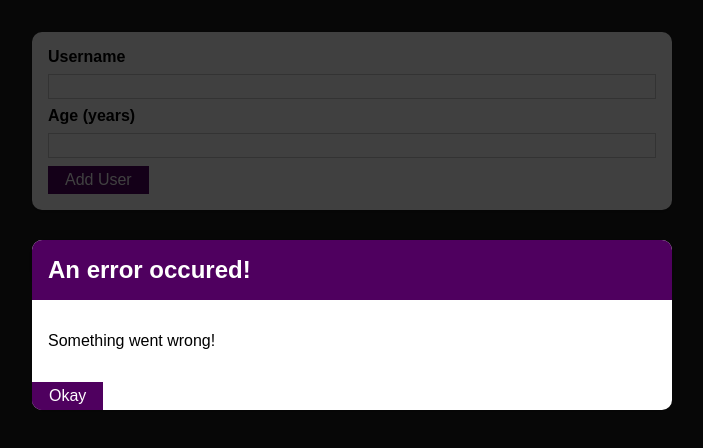
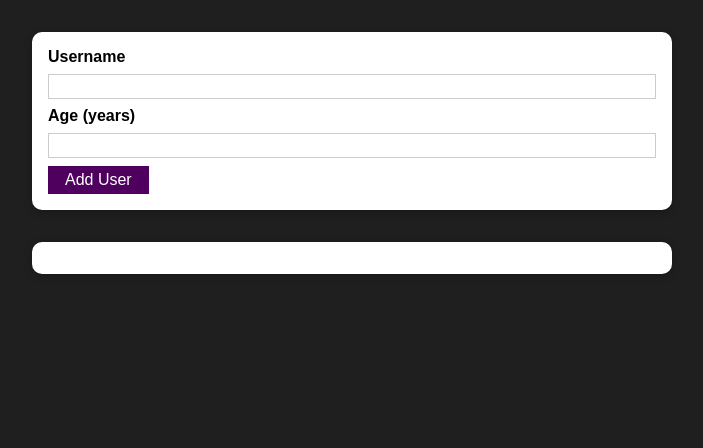
Before and after one commit to dluigi/react-users-manager, a React (Create React App) app: page / in a window 1280 px wide. Shown: the top 448 px of the page, without its empty margins (288-991 px from the left). Built offline with nearby package versions, Linux system fonts and the light colour scheme.

Commit message:
Managing the Error State

```diff
--- a/src/components/UI/ErrorModal.js
+++ b/src/components/UI/ErrorModal.js
@@ -6,7 +6,7 @@ import classes from "./ErrorModal.module.css";
 const ErrorModal = (props) => {
   return (
     <div>
-      <div className={classes.backdrop}></div>
+      <div className={classes.backdrop} onClick={props.onConfirm}></div>
       <Card className={classes.modal}>
         <header className={classes.header}>
           <h2>{props.title}</h2>
@@ -15,7 +15,7 @@ const ErrorModal = (props) => {
           <p>{props.message}</p>
         </div>
         <footer className={classes.footer}>
-          <Button>Okay</Button>
+          <Button onClick={props.onConfirm}>Okay</Button>
         </footer>
       </Card>
     </div>
--- a/src/components/Users/AddUser.js
+++ b/src/components/Users/AddUser.js
@@ -1,4 +1,4 @@
-import React, { useState, userState } from "react";
+import React, { useState } from "react";
 import Card from "../UI/Card";
 import classes from "./AddUser.module.css";
 import Button from "../UI/Button";
@@ -7,15 +7,24 @@ import ErrorModal from "../UI/ErrorModal";
 const AddUser = (props) => {
   const [enteredUsername, setEnteredUsername] = useState("");
   const [enteredAge, setEnteredAge] = useState("");
+  const [error, setError] = useState();
 
   const addUserHandler = (event) => {
     event.preventDefault();
     // ALTERNATIVE: if ((enteredUsername.length > 0 && enteredAge.length > 0) && enteredAge > 0)
     if (enteredUsername.trim().length === 0 || enteredAge.trim().length === 0) {
+      setError({
+        title: "Invalid Input",
+        message: "Please enter a valid name and age (non-empty values).",
+      });
       return;
     }
     if (+enteredAge < 1) {
       // enteredAge is a number, but to ensure the browser will run perfectly, we'll add '+' before the variable
+      setError({
+        title: "Invalid Age",
+        message: "Please enter a valid age (> 0).",
+      });
       return;
     }
     //console.log(enteredUsername, enteredAge);
@@ -32,9 +41,13 @@ const AddUser = (props) => {
     setEnteredAge(event.target.value);
   };
 
+  const errorHandler = () => {
+    setError(null);
+  };
+
   return (
     <div>
-      <ErrorModal title="An error occured!" message="Something went wrong!" />
+      {error && <ErrorModal title={error.title} message={error.message} onConfirm={errorHandler}/>}
       <Card className={classes.input} z>
         <form onSubmit={addUserHandler}>
           <label htmlFor="username">Username</label>
```
Also changed, not shown: src/components/UI/ErrorModal.module.css (indentation only).
